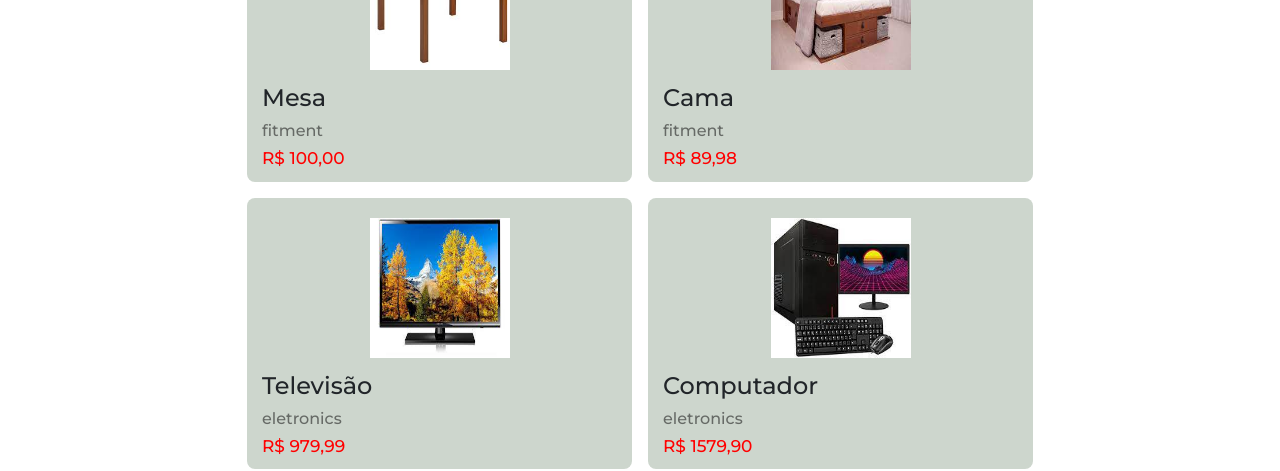
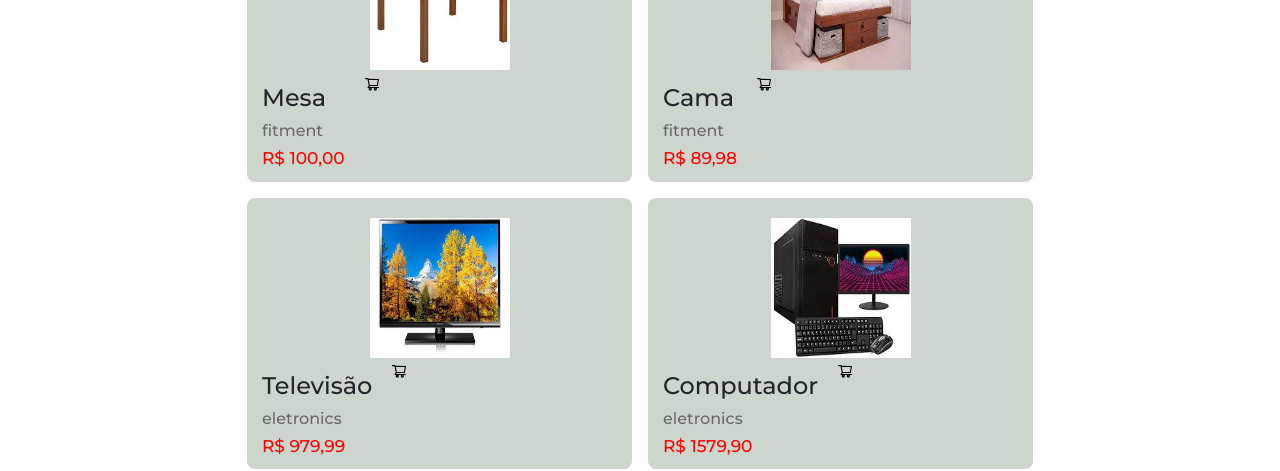
Before and after one commit to davimoreiraa/React-store, a Next.js app: page / in a window 1280 px wide. Shown: the part 180-651 px from the top of the page. Built offline with nearby package versions, Linux system fonts and the light colour scheme.

Commit message:
update product card with cart icon

```diff
--- a/src/components/ProductCard/index.jsx
+++ b/src/components/ProductCard/index.jsx
@@ -2,7 +2,7 @@
 import styles from './styles.module.css'
 
 /* ------------ ICONS ------------ */
-import Cart from '../../../public/images/cart.svg'
+import { AiOutlineShoppingCart } from 'react-icons/ai';
 
 export default function ProductCard({name, type, price, img}) {
   return (
@@ -19,7 +19,7 @@ export default function ProductCard({name, type, price, img}) {
             <p className={styles.price}>{price}</p>
           </div>
         <div>
-          <button className={`${styles.cart_btn}`}>  </button>
+          <button className={`${styles.cart_btn}`}> <AiOutlineShoppingCart/> </button>
         </div>
         </div>
     </article>
```
